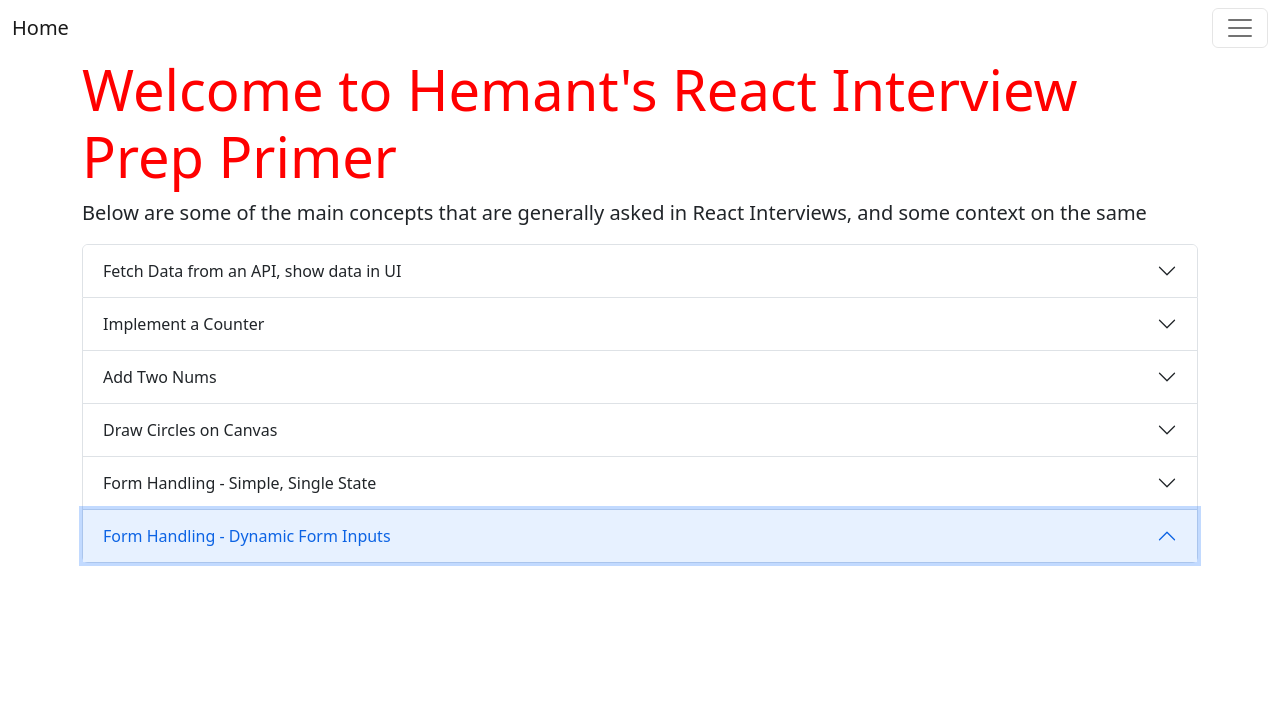
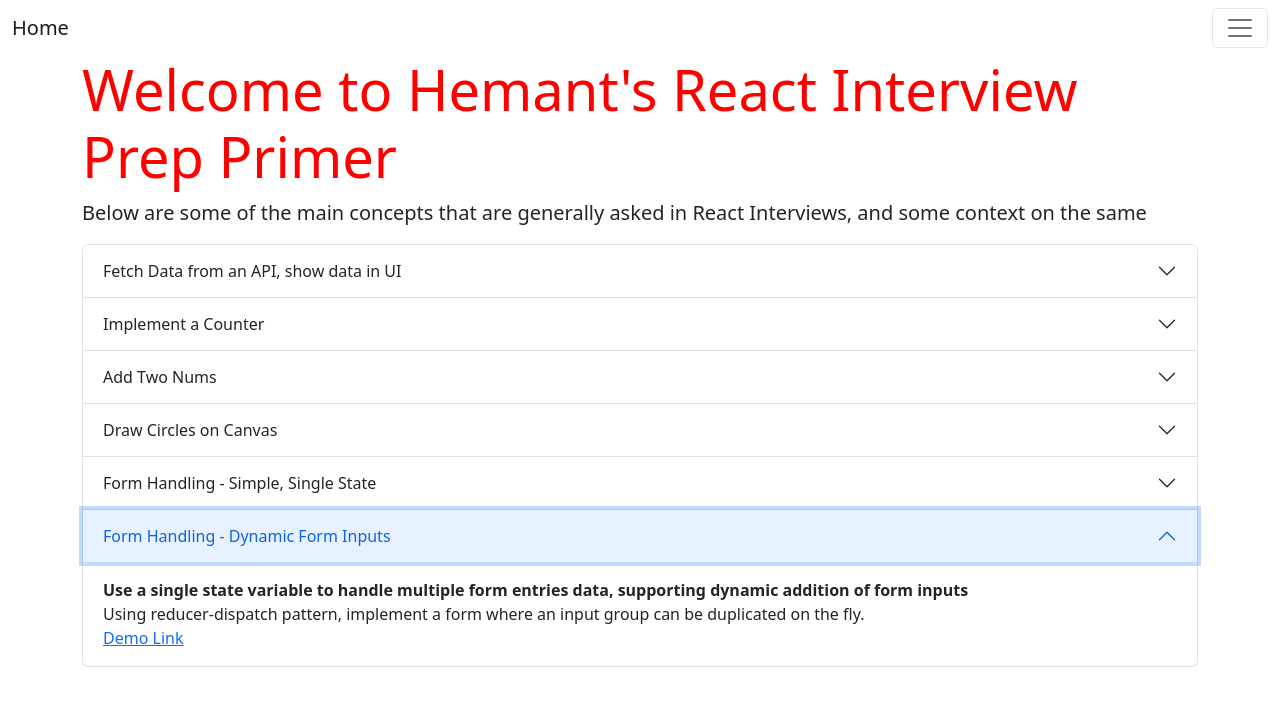
Before and after one commit to hhk998402/react-primer, a React app: page / in a window 1280 px wide. Both pictures are taken after a click on the button "Form Handling - Dynamic Form Inputs". Shown: the top 706 px of the page. Built offline with nearby package versions, Linux system fonts and the light colour scheme.

Commit message:
Add link to form 2 in home page

```diff
--- a/src/Home/Home.js
+++ b/src/Home/Home.js
@@ -63,10 +63,10 @@
                     </AccordionItem>
                     <AccordionItem>
                     <AccordionHeader targetId="6">Form Handling - Dynamic Form Inputs</AccordionHeader>
-                    <AccordionBody accordionId="5">
+                    <AccordionBody accordionId="6">
                         <strong>Use a single state variable to handle multiple form entries data, supporting dynamic addition of form inputs</strong><br></br>
-
-                        <Link to="/simpleForm1">Demo Link</Link>
+                        Using reducer-dispatch pattern, implement a form where an input group can be duplicated on the fly.<br></br>
+                        <Link to="/simpleForm2">Demo Link</Link>
                     </AccordionBody>
                     </AccordionItem>
                 </Accordion>
```
